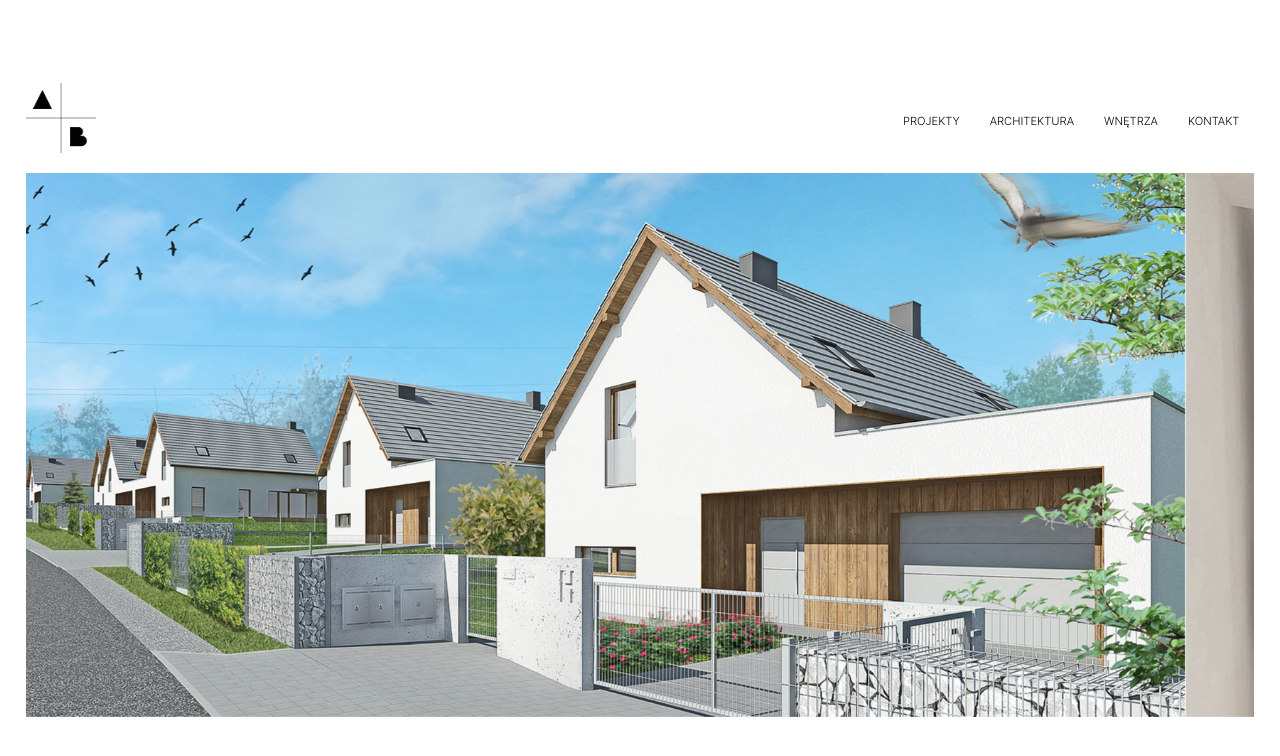
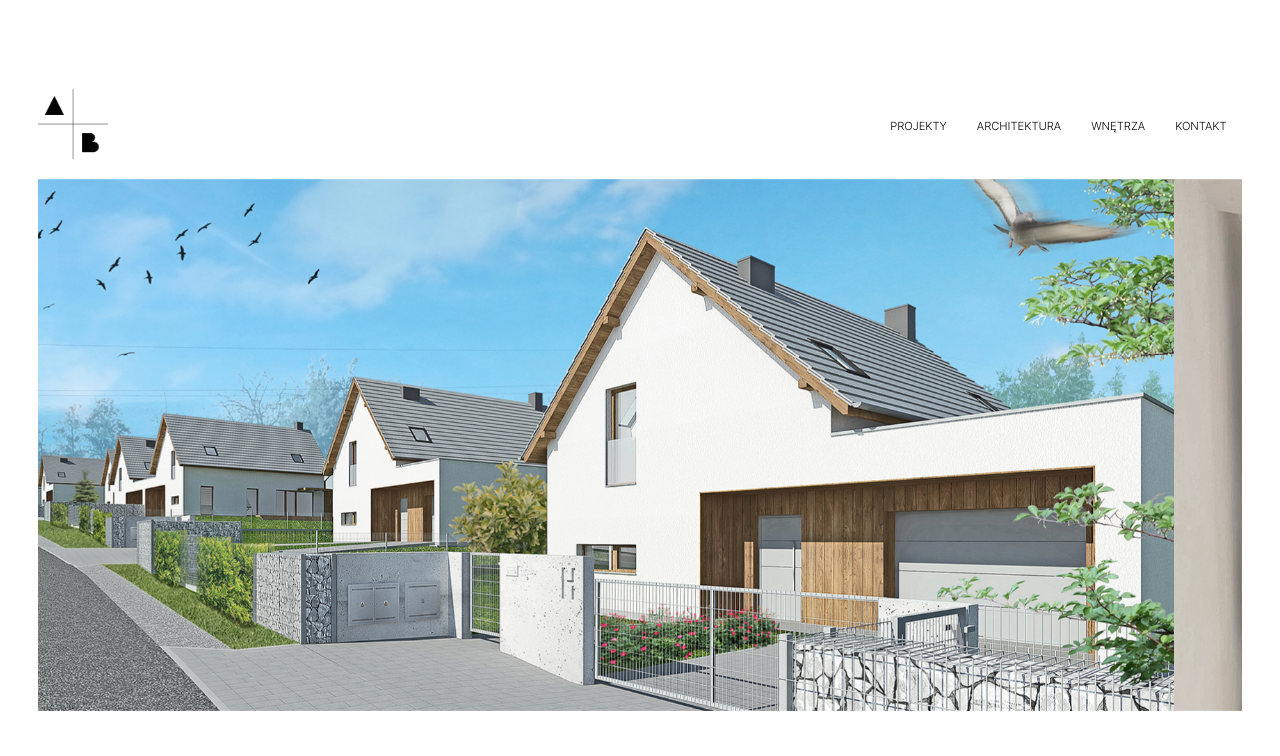
Before and after one commit to wrogoz/Architektura_A-B, a React (Create React App) app: page / in a window 1280 px wide. Shown: the top 756 px of the page. Built offline with nearby package versions, Linux system fonts and the light colour scheme.

Commit message:
app margins issue#1

```diff
--- a/src/App.js
+++ b/src/App.js
@@ -60,7 +60,7 @@ function App() {
 
 const StyledContainer = styled(Container)`
   padding: 10px;
-
+ width:98%;
   font-family: interblack;
   display: flex;
 
```
